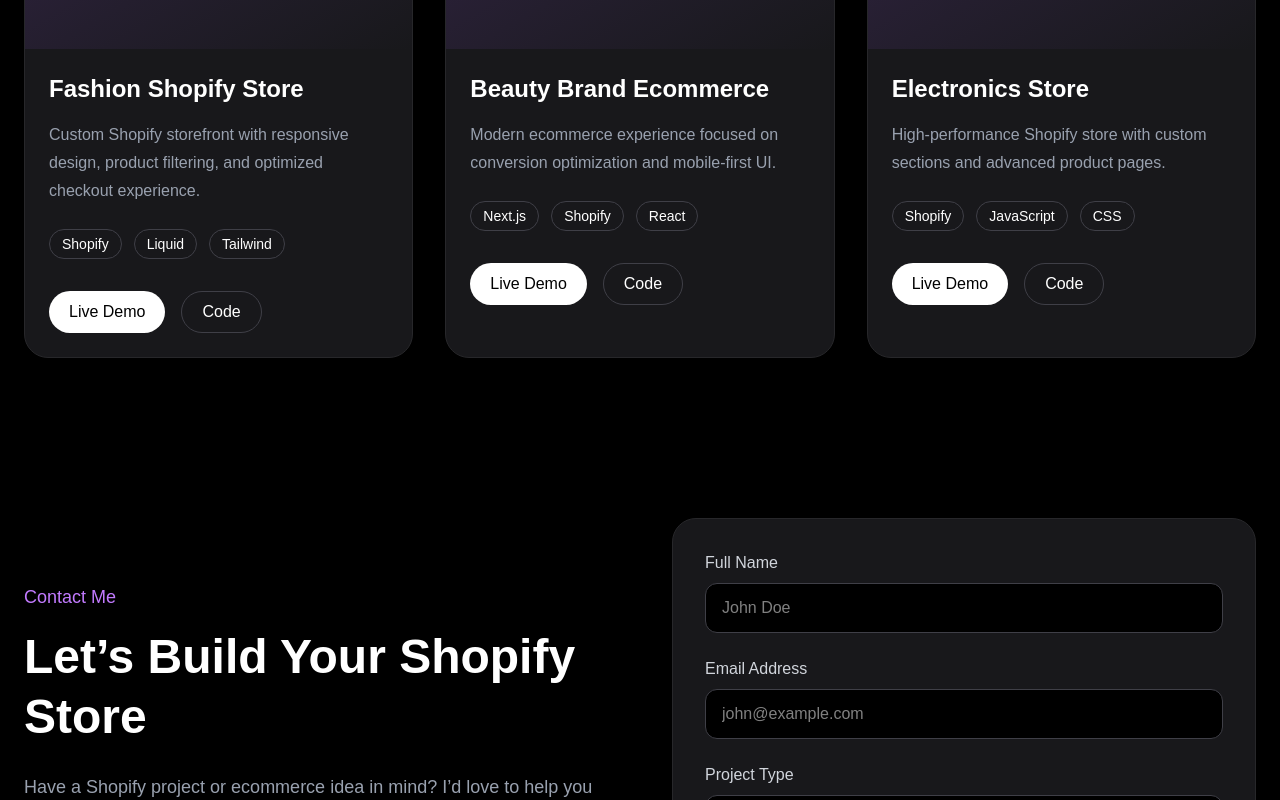
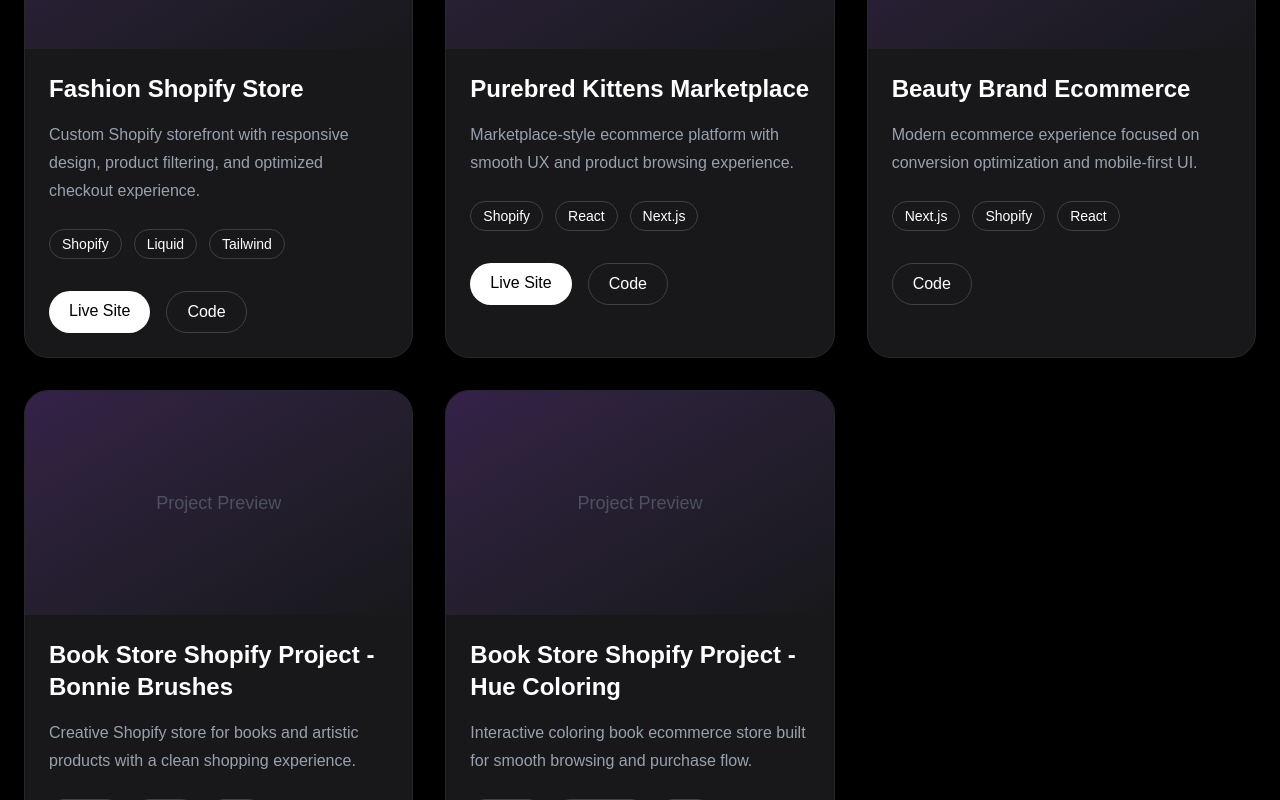
Before and after one commit to johng7831/My-Portfolio, a Next.js app: page / in a window 1280 px wide. Shown: the part 2180-2980 px from the top of the page. Built offline with nearby package versions, Linux system fonts and the light colour scheme.

Commit message:
Add new files

```diff
--- a/app/projects/page.tsx
+++ b/app/projects/page.tsx
@@ -8,6 +8,14 @@ const projects = [
     description:
       "Custom Shopify storefront with responsive design, product filtering, and optimized checkout experience.",
     tech: ["Shopify", "Liquid", "Tailwind"],
+    link: "https://properstreetwear.com/",
+  },
+  {
+    title: "Purebred Kittens Marketplace",
+    description:
+      "Marketplace-style ecommerce platform with smooth UX and product browsing experience.",
+    tech: ["Shopify", "React", "Next.js"],
+    link: "https://purebredkitties.com/",
   },
   {
     title: "Beauty Brand Ecommerce",
@@ -16,10 +24,18 @@ const projects = [
     tech: ["Next.js", "Shopify", "React"],
   },
   {
-    title: "Electronics Store",
+    title: "Book Store Shopify Project - Bonnie Brushes",
     description:
-      "High-performance Shopify store with custom sections and advanced product pages.",
+      "Creative Shopify store for books and artistic products with a clean shopping experience.",
+    tech: ["Shopify", "Liquid", "CSS"],
+    link: "https://bonniebrushes.com/",
+  },
+  {
+    title: "Book Store Shopify Project - Hue Coloring",
+    description:
+      "Interactive coloring book ecommerce store built for smooth browsing and purchase flow.",
     tech: ["Shopify", "JavaScript", "CSS"],
+    link: "https://huecoloring.com/",
   },
 ];
 
@@ -46,7 +62,6 @@ const item = {
 export default function Projects() {
   return (
     <section className="w-full min-h-screen bg-black text-white px-6 py-20">
-
       <motion.div
         className="w-full"
         variants={container}
@@ -54,27 +69,14 @@ export default function Projects() {
         whileInView="show"
         viewport={{ once: true }}
       >
-
         {/* Heading */}
-        <motion.div
-          variants={item}
-          className="text-center mb-16"
-        >
-
-          <motion.p
-            variants={item}
-            className="text-purple-400 text-lg mb-4"
-          >
+        <motion.div variants={item} className="text-center mb-16">
+          <motion.p variants={item} className="text-purple-400 text-lg mb-4">
             My Work
           </motion.p>
-
-          <motion.h2
-            variants={item}
-            className="text-4xl md:text-5xl font-bold"
-          >
+          <motion.h2 variants={item} className="text-4xl md:text-5xl font-bold">
             Featured Projects
           </motion.h2>
-
           <motion.p
             variants={item}
             className="text-gray-400 mt-6 max-w-3xl mx-auto text-lg leading-8"
@@ -82,7 +84,6 @@ export default function Projects() {
             A collection of Shopify and ecommerce projects focused on
             performance, responsive design, and conversion optimization.
           </motion.p>
-
         </motion.div>
 
         {/* Projects Grid */}
@@ -90,41 +91,25 @@ export default function Projects() {
           variants={container}
           className="grid md:grid-cols-2 lg:grid-cols-3 gap-8"
         >
-
           {projects.map((project, index) => (
             <motion.div
               key={index}
               variants={item}
-              whileHover={{
-                y: -12,
-                scale: 1.02,
-              }}
-              transition={{
-                type: "spring",
-                stiffness: 120,
-              }}
+              whileHover={{ y: -12, scale: 1.02 }}
+              transition={{ type: "spring", stiffness: 120 }}
               className="bg-zinc-900 border border-zinc-800 rounded-3xl overflow-hidden group"
             >
-
-              {/* Project Image Placeholder */}
               <div className="h-56 bg-gradient-to-br from-purple-500/20 to-zinc-900 flex items-center justify-center overflow-hidden">
-
                 <motion.span
                   initial={{ opacity: 0.6 }}
-                  whileHover={{
-                    scale: 1.1,
-                    opacity: 1,
-                  }}
+                  whileHover={{ scale: 1.1, opacity: 1 }}
                   className="text-gray-500 text-lg"
                 >
                   Project Preview
                 </motion.span>
-
               </div>
 
-              {/* Content */}
               <div className="p-6">
-
                 <motion.h3
                   whileHover={{ x: 5 }}
                   className="text-2xl font-semibold"
@@ -136,9 +121,7 @@ export default function Projects() {
                   {project.description}
                 </p>
 
-                {/* Tech Stack */}
                 <div className="flex flex-wrap gap-3 mt-6">
-
                   {project.tech.map((item, i) => (
                     <motion.span
                       key={i}
@@ -151,23 +134,21 @@ export default function Projects() {
                       {item}
                     </motion.span>
                   ))}
-
                 </div>
 
-                {/* Buttons */}
                 <div className="flex gap-4 mt-8">
-
-                  <motion.button
-                    whileHover={{
-                      scale: 1.05,
-                    }}
-                    whileTap={{
-                      scale: 0.95,
-                    }}
-                    className="bg-white text-black px-5 py-2 rounded-full font-medium"
-                  >
-                    Live Demo
-                  </motion.button>
+                  {project.link && (
+                    <motion.a
+                      href={project.link}
+                      target="_blank"
+                      rel="noopener noreferrer"
+                      whileHover={{ scale: 1.05 }}
+                      whileTap={{ scale: 0.95 }}
+                      className="bg-white text-black px-5 py-2 rounded-full font-medium"
+                    >
+                      Live Site
+                    </motion.a>
+                  )}
 
                   <motion.button
                     whileHover={{
@@ -175,25 +156,17 @@ export default function Projects() {
                       backgroundColor: "#ffffff",
                       color: "#000000",
                     }}
-                    whileTap={{
-                      scale: 0.95,
-                    }}
+                    whileTap={{ scale: 0.95 }}
                     className="border border-zinc-700 px-5 py-2 rounded-full"
                   >
                     Code
                   </motion.button>
-
                 </div>
-
               </div>
-
             </motion.div>
           ))}
-
         </motion.div>
-
       </motion.div>
-
     </section>
   );
 }
```
